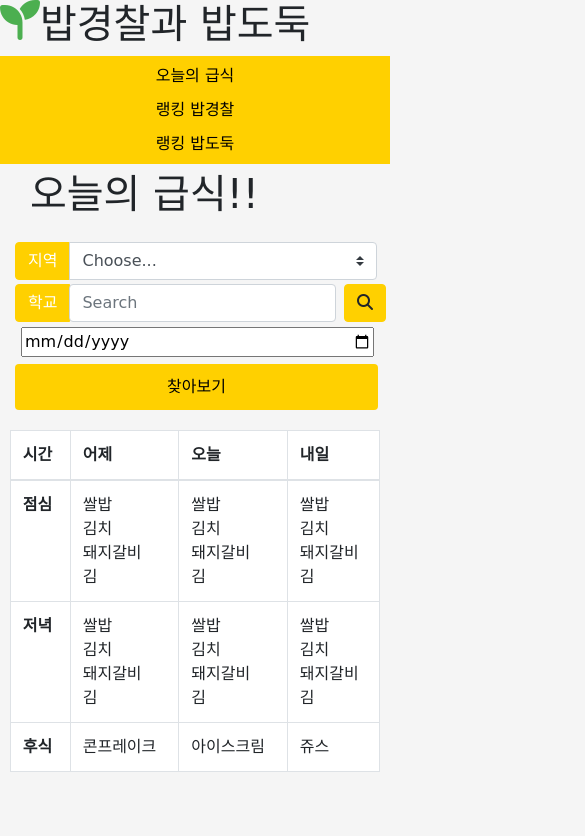
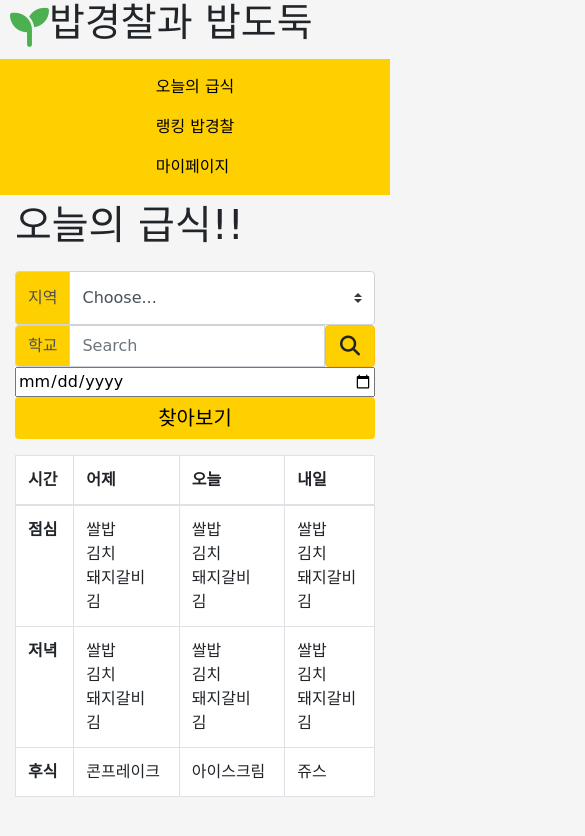
Before and after one commit to YumYumTastyGood/meal-board, a plain HTML site: page index.html in a window 390 px wide. Shown: the top 836 px of the page, 585 px wide, since content can reach past the window. Drawn offline with nearby package versions, Linux system fonts and the light colour scheme; a web font is replaced by a local one.

Commit message:
Merge branch 'rank2'
# Conflicts:
#	app.py
#	index.html

```diff
--- a/index.html
+++ b/index.html
@@ -2,23 +2,10 @@
 <html lang="en">
 
 <head>
-  <!-- Required meta tags -->
   <meta charset="utf-8">
   <meta name="viewport" content="width=device-width, initial-scale=1, shrink-to-fit=no">
-
-  <!-- Bootstrap CSS -->
   <link rel="stylesheet" href="https://maxcdn.bootstrapcdn.com/bootstrap/4.0.0/css/bootstrap.min.css"
     integrity="sha384-Gn5384xqQ1aoWXA+058RXPxPg6fy4IWvTNh0E263XmFcJlSAwiGgFAW/dAiS6JXm" crossorigin="anonymous">
-  <script src="https://kit.fontawesome.com/f3d5717210.js" crossorigin="anonymous"></script>
-  <!-- Optional JavaScript -->
-  <!-- jQuery first, then Popper.js, then Bootstrap JS -->
-  <script src="https://ajax.googleapis.com/ajax/libs/jquery/3.5.1/jquery.min.js"></script>
-  <script src="https://cdnjs.cloudflare.com/ajax/libs/popper.js/1.12.9/umd/popper.min.js"
-    integrity="sha384-ApNbgh9B+Y1QKtv3Rn7W3mgPxhU9K/ScQsAP7hUibX39j7fakFPskvXusvfa0b4Q" crossorigin="anonymous">
-  </script>
-  <script src="https://maxcdn.bootstrapcdn.com/bootstrap/4.0.0/js/bootstrap.min.js"
-    integrity="sha384-JZR6Spejh4U02d8jOt6vLEHfe/JQGiRRSQQxSfFWpi1MquVdAyjUar5+76PVCmYl" crossorigin="anonymous">
-  </script>
   <link rel="preconnect" href="https://fonts.googleapis.com">
   <link rel="preconnect" href="https://fonts.gstatic.com" crossorigin>
   <link href="https://fonts.googleapis.com/css2?family=Single+Day&display=swap" rel="stylesheet">
@@ -32,22 +19,19 @@
       background-color: whitesmoke;
     }
 
-    a {
-      text-decoration: none;
-      color: black;
-    }
-
     .wrap {
+      width: 100%;
+      height: 1000px;
       margin: auto;
     }
 
-    .navbar {
+    .display-flex-center {
       display: flex;
-      justify-content: space-between;
-      align-items: center;
+      justify-content: center;
+    }
+
+    .background-color-yellow {
       background-color: #ffd000;
-      width: 100%;
-
     }
 
     .header {
@@ -55,142 +39,39 @@
       text-align: center;
     }
 
-    .header i {
-      font-size: 40px;
+    a {
+      text-decoration: none;
+      color: black;
     }
 
-    .nav_menu {
-      display: flex;
-      list-style: none;
-      margin: auto;
-      justify-content: space-around;
-      font-size: 1em;
-      padding: 1px;
+    .rank {
+      margin-top: 1rem;
+      font-size: 20px;
+      text-align: center;
     }
 
-    .nav_menu li {
-      padding: 5px 70px;
+    .btn {
+      width: 50px;
+      height: 40px;
+      background-color: #ffd000;
+      padding: 5px;
+      text-align: center;
+      text-decoration: none;
+      display: inline-block;
+      font-size: 20px;
+      cursor: pointer;
     }
 
-    .nav_menu a {
-      text-decoration: none;
+    .review{
+      margin: 0 auto;
     }
 
-    .nav_menu :hover {
-      background-color: white;
-      border-radius: 10px;
-    }
-
-    .btn-warning {
-      margin: auto;
-      display: block;
-      background-color: #ffd000;
-      border-color: #ffd000;
-    }
-
-    .title {
-      font-size: 40px;
-      padding-left: 30px;
-    }
-
-    .input {
-      width: 90%;
-      margin: auto;
-      display: flex;
-    }
-
-    .input-group-text {
-      background-color: #ffd000;
-      border-color: #ffd000;
-      color: white;
-    }
-
-    .custom-select {
-      margin-right: 20px;
-    }
-
-    .md-form {
-      display: flex;
-      width: 63%;
-
-    }
-
-    .input-time {
-      display: flex;
-      margin-left: 10px;
-    }
-
-    .table table {
-      list-style: none;
-      margin: auto;
-      margin-top: 20px;
-      width: 95%;
-    }
-
-    .btn-serch {
-      background-color: #ffd000;
+    .full-height {
       height: 100%;
     }
 
-    @media screen and (max-width : 768px) {
-      .navbar {
-        flex-direction: column;
-        align-items: flex-start;
-        padding: 2px 30px;
-        width: 100%;
-      }
-
-      .nav_menu {
-        flex-direction: column;
-        align-items: center;
-
-      }
-
-      .nav_menu li {
-        width: 100%;
-        text-align: center;
-      }
-
-      ;
-
-      .table {
-        width: 85%;
-      }
-
-      .input {
-        flex-direction: column;
-        margin: 15px;
-        width: 245%;
-      }
-
-      .input-group {
-        width: 40%;
-        margin: 2px 0;
-      }
-
-      .input-time {
-        margin-left: 1px;
-        padding: 5px;
-        display: block;
-        width: 100%;
-      }
-
-      .md-form {
-        width: 85%;
-      }
-
-      .form-control {
-        width: 82%;
-      }
-
-      .btn-serch {
-        width: 38%;
-        padding: 10px;
-      }
-
-      .calander {
-        width: 95%;
-      }
+    li {
+      list-style-type: none;
     }
   </style>
   <script>
@@ -228,54 +109,117 @@
         success: function (response) {}
       })
     }
+    function meals(){ // 함수 파라미터로 날짜정보 전달
+        $.ajax({
+          type: "GET",
+          url: "/meal",
+          data: {
+            'begin': '20210901', // 여기서 날짜 정보 사용
+            'end': '20210901', // 여기도 !
+            'region_code': 'B10',
+            'school_code': '7010057'
+          },
+          success: function(response) {
+            console.log(response)
+            let mealmenu = response['all_meals']
+            // response.result[날짜정보].MMEAL_SC_CODE,
+
+            for (let i = 0; i < mealmenu.length; i++) {
+              let school = mealmenu[i]['MMEAL_SC_CODE']
+              let meal1 = mealmenu[i]['DDISH_NM']
+              let mealname = mealmenu[i]['MMEAL_SC_NM']
+
+              let temp_html = ` <thead>
+            <tr>
+              <th scope="col"></th>
+              <th scope="col"></th>
+              <th scope="col"></th>
+              <th scope="col"></th>
+            </tr>
+          </thead>
+          <tbody>
+            <tr>
+              <th scope="row">${MMEAL_SC_NM}</th>
+              <td>
+                <li>${DDISH_NM}</li>
+
+              </td>`
+
+              $('#table table-bordered').append(temp_html)
+
+
+            }
+
+
+          }
+        })
+      }
   </script>
 </head>
 
 <body>
   <div class="wrap">
     <div class="header">
-      <span style="color:#4caf50"><i class="fas fa-seedling"></i></span>
-      <h1>밥경찰과 밥도둑</h1>
+      <span style="padding-left: 10px; color:#4caf50; font-size:10vw;"><i class="fas fa-seedling"></i></span>
+      <h1 style="font-size:10vw">밥경찰과 밥도둑</h1>
     </div>
 
-    <nav class="navbar">
-      <ul class="nav_menu">
-        <li><a href="index.html">오늘의 급식</a></li>
-        <li><a href="ranking.html">랭킹 밥경찰</a></li>
-        <li><a href="mypage.html">랭킹 밥도둑</a></li>
+    <nav class="navbar navbar-expand-lg background-color-yellow">
+      <div class="collapse navbar-collapse display-flex-center" id="navbarNavDropdown">
+        <ul class="navbar-nav">
+          <li class="nav-item active">
+            <a class="nav-link" href="index.html">오늘의 급식 <span class="sr-only">(current)</span></a>
+          </li>
+          <li class="nav-item">
+            <a class="nav-link" href="ranking.html">랭킹 밥경찰</a>
+          </li>
+          <li class="nav-item">
+            <a class="nav-link" href="mypage.html">마이페이지</a>
+          </li>
         </ul>
+      </div>
     </nav>
+
+    <div class='container'>
       <p>
-      <a class="title">오늘의 급식!!</a>
+        <a style="font-size:40px">오늘의 급식!!</a>
       </p>
-    <div class="input">
-      <div class="input-group">
+      <div class="row" style="padding-bottom: 1rem;">
+        <div class="col-md-3">
+          <div class="input-group mb-3 full-height">
             <div class="input-group-prepend">
-          <label class="input-group-text" for="inputGroupSelect01">지역</label>
+              <span class="input-group-text background-color-yellow" id="inputGroup-sizing-default">지역</span>
             </div>
-        <select class="custom-select" id="inputGroupSelect01" onclick="regions()">
+            <!-- <input type="text" class="form-control" aria-label="Sizing example input" aria-describedby="inputGroup-sizing-default"> -->
+            <select class="custom-select full-height" id="inputGroupSelect01">
               <option selected>Choose...</option>
               <option value="1">One</option>
               <option value="2">Two</option>
               <option value="3">Three</option>
             </select>
           </div>
-      <div class="input-group">
+        </div>
+        <div class="col-md-3">
+          <div class="input-group full-height">
             <div class="input-group-prepend">
-          <label class="input-group-text" for="inputGroupSelect01">학교</label>
+              <label class="input-group-text background-color-yellow" for="inputGroupSelect01">학교</label>
             </div>
-        <div class="md-form mt-0">
+            <!-- <div class="md-form mt-0"> -->
             <input class="form-control" type="text" placeholder="Search" aria-label="Search" id="serchSchool">
-          <button type="button" class="btn btn-warning" onclick="schools()">
+            <button type="button" class="btn btn-warning full-height">
             <i class="fas fa-search text-grey" aria-hidden="true"></i></button>
-        </div>
-        <div class="input-time">
-          <input class="calander" type='date' id='currentTime' />
+            <!-- </div> -->
           </div>
         </div>
-      <button type="button" class="btn btn-serch" onclick="meals()">찾아보기</button>
+        <div class='col-md-3'>
+          <!-- <div class="input-time"> -->
+            <input class="calander full-height" type='date' id='currentTime' style="width:100%;" />
+          <!-- </div> -->
         </div>
-
+        <div class='col-md-3'>
+          <button type="button" class="btn btn-serch" style="width:100%; height:100%;">찾아보기</button>
+        </div>
+      </div>
       <div class="table">
         <table class="table table-bordered">
           <thead>
@@ -338,8 +282,16 @@
           </tbody>
         </table>
       </div>
-
     </div>
+  </div>
+  <script src="https://kit.fontawesome.com/f3d5717210.js" crossorigin="anonymous"></script>
+  <script src="https://ajax.googleapis.com/ajax/libs/jquery/3.5.1/jquery.min.js"></script>
+  <script src="https://cdnjs.cloudflare.com/ajax/libs/popper.js/1.12.9/umd/popper.min.js"
+    integrity="sha384-ApNbgh9B+Y1QKtv3Rn7W3mgPxhU9K/ScQsAP7hUibX39j7fakFPskvXusvfa0b4Q" crossorigin="anonymous">
+  </script>
+  <script src="https://maxcdn.bootstrapcdn.com/bootstrap/4.0.0/js/bootstrap.min.js"
+    integrity="sha384-JZR6Spejh4U02d8jOt6vLEHfe/JQGiRRSQQxSfFWpi1MquVdAyjUar5+76PVCmYl" crossorigin="anonymous">
+  </script>
 </body>
 
 </html>
```
Lines whose indentation alone changed are shown as unchanged.
